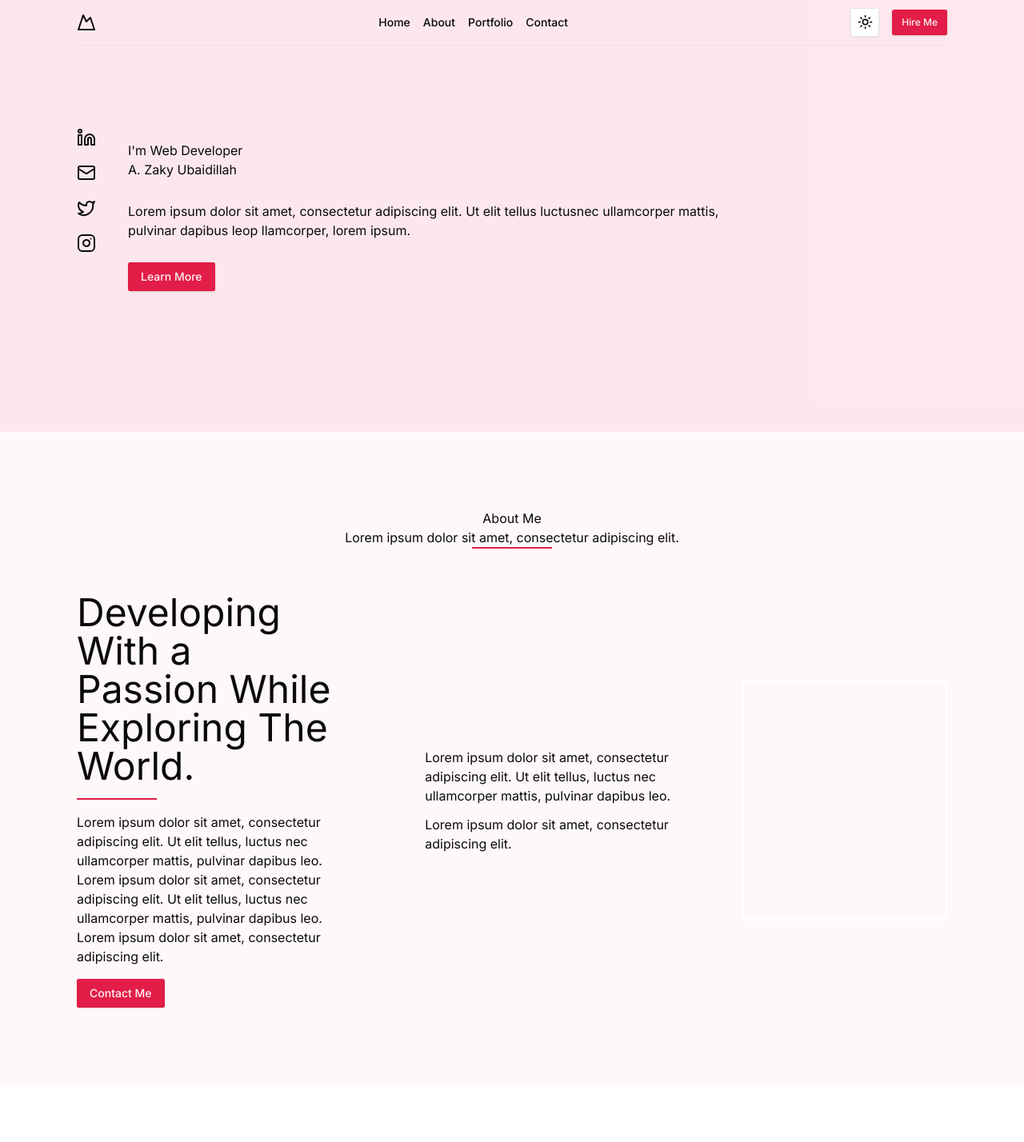
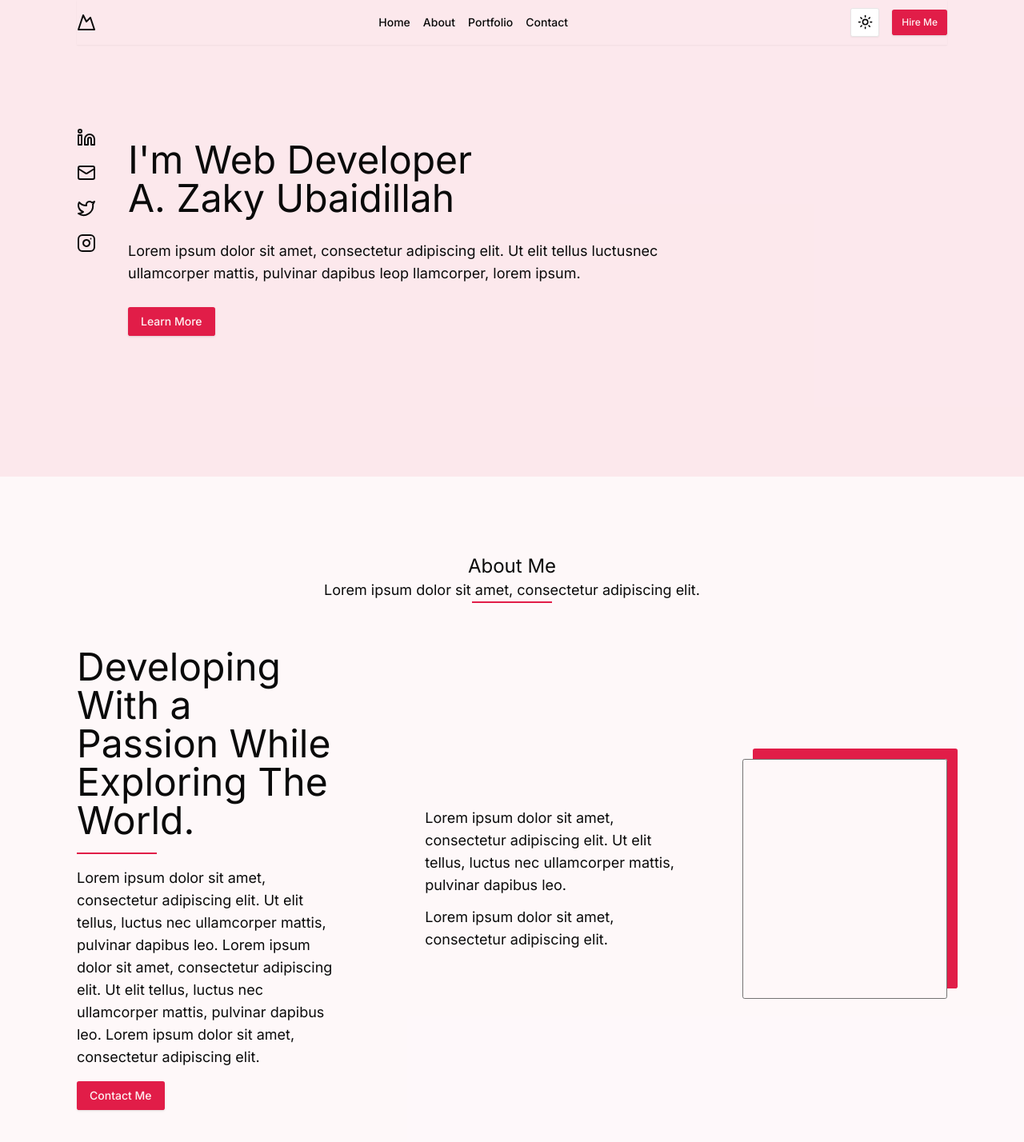
Before and after one commit to CodeWithZaky/my-personal-website-2, a Next.js app: page / in a window 1280 px wide. Shown: the top 1428 px of the page at 80% size. Before the commit the page ends 1356 px from the top, so only its background shows below. Built offline with nearby package versions, Linux system fonts and the light colour scheme.

Commit message:
add custom class

```diff
--- a/src/styles/globals.css
+++ b/src/styles/globals.css
@@ -60,6 +60,18 @@
 
 @layer components {
   .border-test {
-    @apply border border-2 border-white dark:border-white;
+    @apply border border-muted-foreground  dark:border-muted-foreground;
+  }
+  .normal-sentences {
+    @apply text-sm text-foreground dark:text-foreground md:text-base lg:text-lg;
+  }
+  .large-sentences {
+    @apply text-xl text-foreground dark:text-foreground md:text-3xl lg:text-5xl;
+  }
+  .medium-sentences {
+    @apply text-lg text-foreground dark:text-foreground sm:text-xl md:text-2xl;
+  }
+  .border-image {
+    @apply shadow-[13px_-13px] shadow-primary;
   }
 }
```
